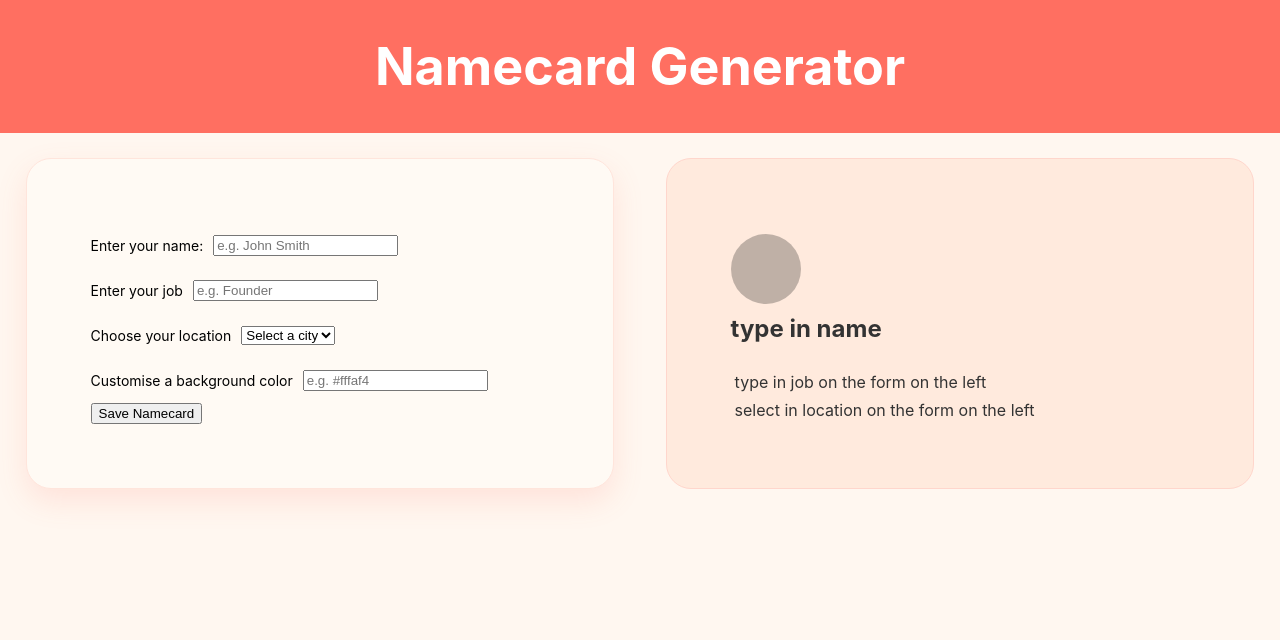
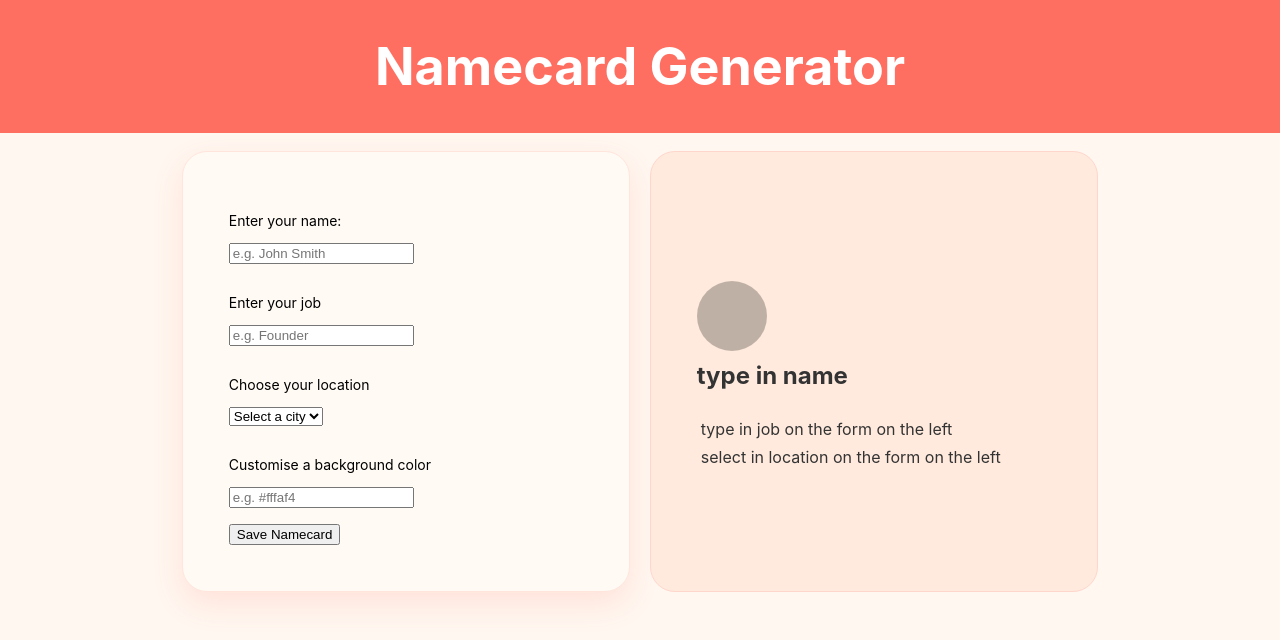
Before and after one commit to fivefootwan/062625-my-practice, a React (Create React App) app in the folder my-practice/: page / in a window 1280 px wide. Shown: the top 640 px of the page. Built offline with nearby package versions, Linux system fonts and the light colour scheme.

Commit message:
fixing wrap

```diff
--- a/my-practice/src/App.css
+++ b/my-practice/src/App.css
@@ -29,48 +29,106 @@
   color: #61dafb;
 }
 
+.Page-content {
+  display: flex;
+  flex-direction: column;
+  align-items: center;
+  max-width: 100vw;
+  margin: 0 auto;
+}
+
+/* start here */
+
 .Namecard-generator {
   display: flex;
+  gap: 20px
 }
 
 .Input-form {
   background-color: #fffaf4;
   border: 1px solid #ffe5dc;
-  margin: 2%;
+  margin: 2% 0 2% 0;
   border-radius: 25px;
   box-shadow: 0 12px 30px rgba(255, 111, 97, 0.15); /* SHADOW */
-  width: 50vw;
+  min-width: 35vw;
   padding: 5%;
   display: flex;
   flex-direction: column;
   align-items: flex-start;
   justify-content: center;
+
 }
 
 .Input-field {
   display: flex;
-  gap: 10px;
-  align-items: center;
+  flex-direction: column;
+  align-items: flex-start;
   font-size: 14px;
+  margin-bottom: 1rem;
 }
+
+.Input-field p {
+  white-space: nowrap;
+}
+
 
 .Namecard-preview {
   background-color: #ffeadd;
   border-radius: 25px;
   border: 1px solid #ffd6cc;
   color:#333;
-  width: 50vw;
+  min-width: 35vw;
   display: flex;
   flex-direction: column;
   align-items: flex-start;
   justify-content: center;
   padding: 5%;
-  margin: 2%
+  margin: 2% 0 2% 0;
+
 }
 
 .Namecard-preview * {
   margin: 4px;
   padding: 0;
+}
+
+/* stop here for now */
+
+.Saved-cards {
+  display: flex;
+  flex-wrap: wrap;
+  justify-content: flex-start; /* or center, depending on your layout */
+  margin-top: 2px;
+  gap: 20px; /* add this and it wraps again */
+  padding: 0 20px 0 20px
+}
+
+.Saved-cards * {
+  margin: 4px;
+  padding: 0;
+}
+
+.Saved-card {
+  background-color: #ffeadd;
+  border-radius: 25px;
+  border: 1px solid #ffd6cc;
+  color:#333;
+  box-sizing: border-box;
+  display: flex;
+  flex-direction: column;
+  align-items: flex-start;
+  justify-content: center;
+  padding: 5%;
+  margin: 25px 0 0 0;
+  min-width: 35vw;
+
+}
+
+.Input-form,
+.Namecard-preview,
+.Saved-card {
+  width: calc(50% - 10px);
+  box-sizing: border-box;
 }
 
 .Profile-pic {
--- a/my-practice/src/App.js
+++ b/my-practice/src/App.js
@@ -24,8 +24,9 @@ function App() {
         <h1>Namecard Generator</h1>
       </header>
 
+      <div className='Page-content'>
         <div className="Namecard-generator">
-        <form className="Input-form">
+          <form className="Input-form" onSubmit={(e) => { e.preventDefault(); saveCard(); }}>
             <div className='Input-field'>
               <p>Enter your name:</p>
               <input placeholder='e.g. John Smith' value={name} onChange={(e) => setName(e.target.value)}></input>
@@ -50,7 +51,7 @@ function App() {
               <input placeholder="e.g. #fffaf4" value={bgcolor} onChange={(e) => setBgcolor(e.target.value)}></input>
 
             </div>
-          <button>Save Namecard</button>
+            <button type='submit'>Save Namecard</button>
 
 
           </form>
@@ -65,6 +66,18 @@ function App() {
 
 
         </div>
+
+        <div className='Saved-cards'>
+            {savedCards.map((card, index) => (
+              <div key={index} className="Saved-card"style={{ backgroundColor: card.bgcolor }}>
+                <div className='Profile-pic'></div>
+                <p>{card.name}</p>
+                <p>{card.job}</p>
+                <p>{card.location}</p>
+              </div>
+            ))}
+        </div>
+      </div>
     </div>
   );
 }
--- a/my-practice/src/index.css
+++ b/my-practice/src/index.css
@@ -5,6 +5,7 @@ body {
     sans-serif;
   -webkit-font-smoothing: antialiased;
   -moz-osx-font-smoothing: grayscale;
+  background-color: #fff7f0;
 }
 
 code {
```
Lines whose indentation alone changed are shown as unchanged.
